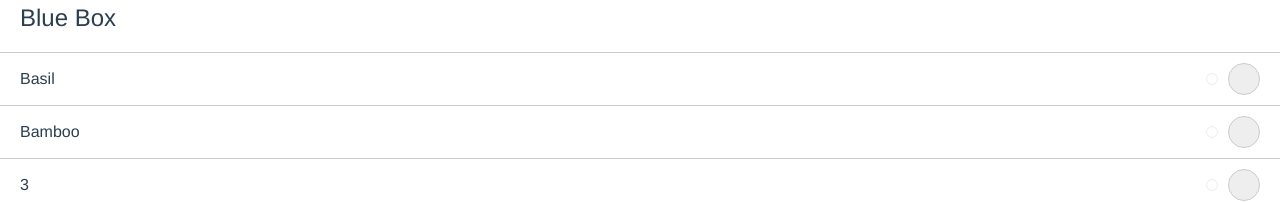
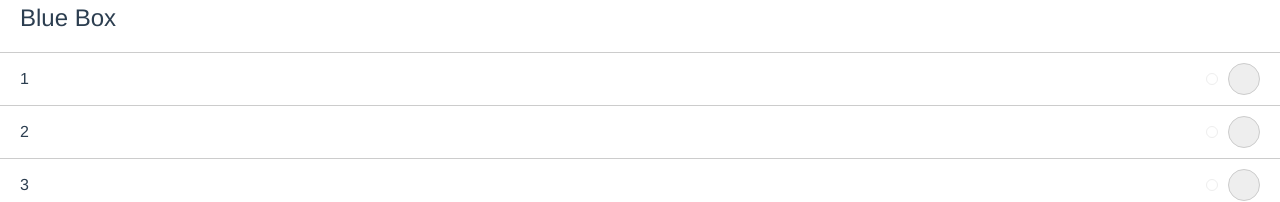
Before and after one commit to iamjoshhansen/hack-fe, a Vue app: page /#/ in a window 1280 px wide. Shown: the part 349-551 px from the top of the page. Built offline with nearby package versions, Linux system fonts and the light colour scheme; no server answers.

Commit message:
:art: Relabeled the blue box back to numbers

```diff
--- a/src/components/Hello.vue
+++ b/src/components/Hello.vue
@@ -19,10 +19,10 @@
     <h2>Blue Box</h2>
     <ul class="channel-list">
       <li class="channel-list__item">
-        <condition-checkbox id="bluebox_0" label="Basil" />
+        <condition-checkbox id="bluebox_0" label="1" />
       </li>
       <li class="channel-list__item">
-        <condition-checkbox id="bluebox_1" label="Bamboo" />
+        <condition-checkbox id="bluebox_1" label="2" />
       </li>
       <li class="channel-list__item">
         <condition-checkbox id="bluebox_2" label="3" />
```
